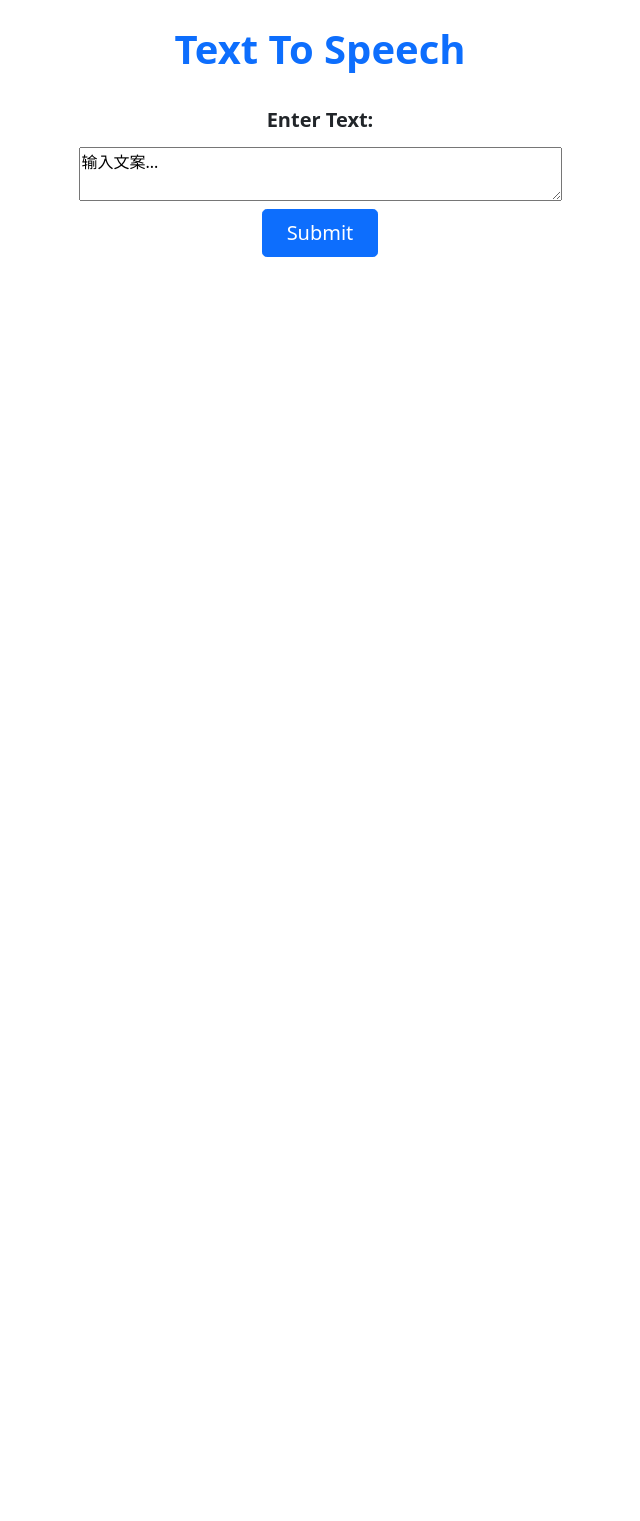
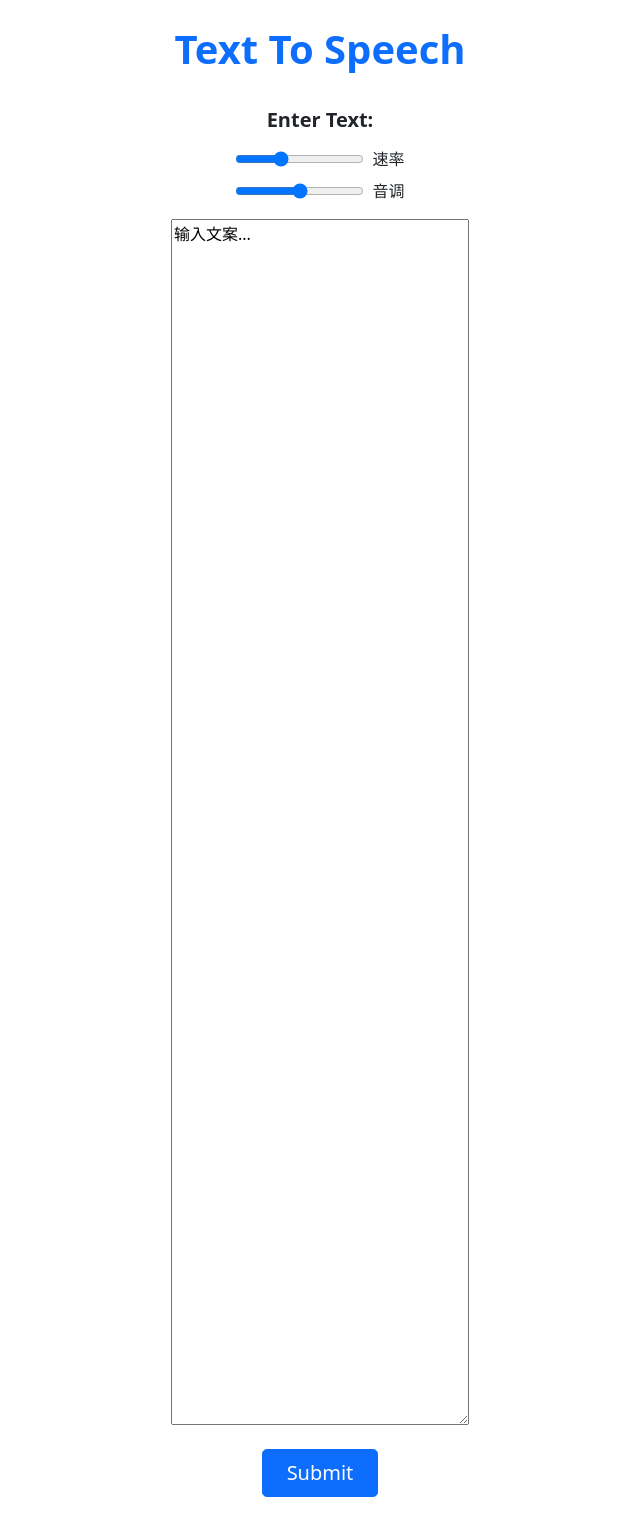
Before and after one commit to wangggong/azure-speech-service, a Flask app: page / in a window 1280 px wide. Shown: the part 215-1736 px from the top of the page, without its empty margins (320-960 px from the left). Before the commit the page ends 472 px from the top, so only its background shows below. Run offline with Flask 2, Linux system fonts and the light colour scheme; parts of the project's set-up code (start-up, migrations or seed data) failed here and were passed over; some libraries are stand-ins or nearby versions.

Commit message:
fix: fix 1

```diff
--- a/templates/index.html
+++ b/templates/index.html
@@ -16,9 +16,17 @@
                     <label for="text" class="form-label fw-bold fs-5">Enter Text:</label>
 
                     <div class="d-grid gap-2 d-sm-flex justify-content-sm-center align-items-center my-1">
-                        <textarea cols="50" name="text" form="usrform">输入文案...</textarea>
+                        <input id="rate" type="range" min="-100" max="200" value="0" step="1">速率</input>
                     </div>
-                    <div class="d-grid gap-2 d-sm-flex justify-content-sm-center my-2">
+
+                    <div class="d-grid gap-2 d-sm-flex justify-content-sm-center align-items-center my-2">
+                        <input id="pitch" type="range" min="-50" max="50" value="0" step="1">音调</input>
+                    </div>
+
+                    <div class="d-grid gap-2 d-sm-flex justify-content-sm-center align-items-center my-3">
+                        <textarea rows="50" cols="30" name="text" form="usrform">输入文案...</textarea>
+                    </div>
+                    <div class="d-grid gap-2 d-sm-flex justify-content-sm-center my-4">
                         <button type="submit" class="btn btn-primary btn-lg px-4 gap-3">Submit</button>
                     </div>
                 </div>
```
